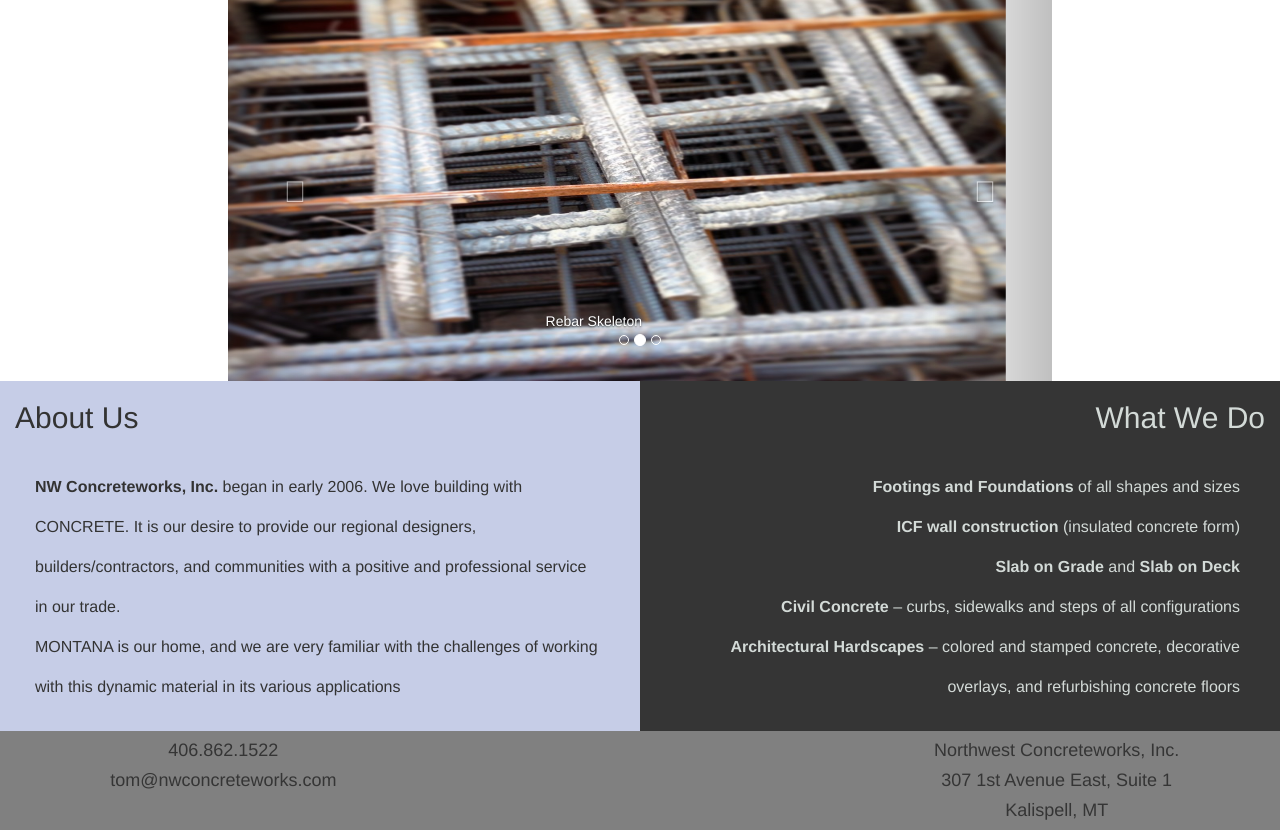
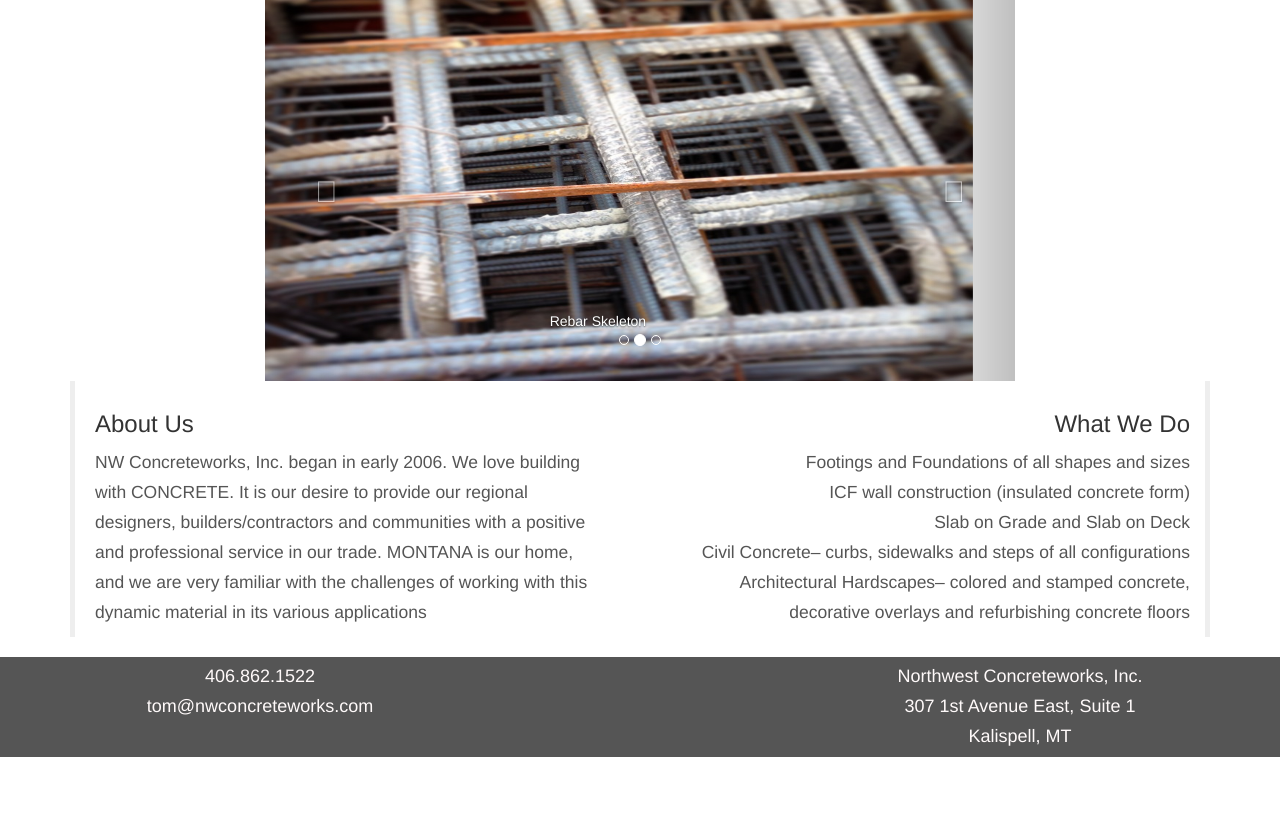
Before and after one commit to Dahvido/NW-Concrete, a plain HTML site: page index.html in a window 1280 px wide. Shown: the part 239-1069 px from the top of the page. After the commit the page ends 996 px from the top, so only its background shows below. Drawn offline with nearby package versions, Linux system fonts and the light colour scheme.

Commit message:
changed element body
I changed the element body because it kept messing with the footer. Switched to <blockquote> because it's a lot easier. Also it works better with minimalist design

```diff
--- a/css/custom.css
+++ b/css/custom.css
@@ -1,5 +1,4 @@
 utf-8
-
 .header {
   height: 168.75px;
   background-color: #ffffff !important;
@@ -12,6 +11,7 @@ utf-8
 
 p {
   line-height: 30px ;
+  color: #555 !important;
 }
 
 #navbarBottom {
@@ -37,58 +37,19 @@ p {
   align-items: center;
 }
 
-.elementContainer {
-  padding-top: 0px;
-  padding-bottom: 0px;
-  margin-bottom: 0px;
-  height: 350px;
-  font-size: 12pt;
-}
-
-#elementRightText {
-  margin-right: 25px;
-  line-height: 40px;
-  color: #D3DAD7;
-  padding-left: 35px;
-  padding-bottom: 40px;
-}
-
-#elementLeftText {
-  margin-left: 5px;
-  line-height: 40px;
-  padding-left: 15px;
-  padding-right: 25px;
-  padding-bottom: 40px;
-}
-
-#elementLeft {
-  background-color: #C6CDE7;
-  margin-top: 0px;
-  margin-bottom: 0px;
-  height: 350px !important;
-}
-
-#elementRight {
-  background-color: #353535;
-  margin-top: 0px;
-  margin-bottom: 0px;
-  height: 350px !important;
-}
-
-.footer {
-  background-color: grey;
+.footer-bottom {
+  background-color: #555555;
   text-align: center;
-  margin-top: 0px;
-  position: absolute;
+  min-height: 60px;
   width: 100%;
 }
 
-.footer a {
-  color: #353535;
+.footer-bottom a {
+  color: #fffafa;
 }
 
 .footerText {
-  color: #353535;
+  color: #fffafa;
 }
 
 
@@ -107,3 +68,10 @@ p {
     text-align: center;
   }
 }
+
+/* this is to shrink the text down so it can fit */
+@media (min-width: 768px) {
+  #elementLeftText #elementRightText {
+    line-height: 5px;
+  }
+}
--- a/index.html
+++ b/index.html
@@ -52,7 +52,7 @@
     </nav>
 
     <!-- image carousel -->
-    <div class="container-fluid" id="carouselContainer">
+    <div class="container" id="carouselContainer">
       <div class="row">
         <div class="col-lg-2 col-md-1"></div>
         <div class="col-lg-8 col-md-10 col-sm-12">
@@ -94,39 +94,41 @@
     </div>
 
     <!-- divided paragraph elements -->
-    <div class="container-fluid elementContainer">
+    <div class="container">
       <div class="row">
-        <div class="col-lg-6 col-md-6 col-sm-6" id="elementLeft">
-          <h2 align="left">About Us</h2>
-          <br>
-          <p align="left" id="elementLeftText"><strong>NW Concreteworks, Inc.</strong> began in early 2006.  We love building with CONCRETE.
-            It is our desire to provide our regional designers, builders/contractors, and communities with a positive and professional service in our trade.
-            <br>MONTANA is our home, and we are very familiar with the challenges of working with this dynamic material in its various applications</p><br>
+        <div class="col-md-6 col-xs-12">
+          <blockquote class="blockquote">
+            <h3>About Us</h3>
+            <p>NW Concreteworks, Inc. began in early 2006.  We love building with CONCRETE.
+              It is our desire to provide our regional designers, builders/contractors and communities with a positive and professional service in our trade.
+              MONTANA is our home, and we are very familiar with the challenges of working with this dynamic material in its various applications</p>
+          </blockquote>
         </div>
-        <div class="col-lg-6 col-md-6 col-sm-6" id="elementRight">
-          <h2 align="right" style="color:#D3DAD7;">What We Do</h2>
-          <br>
-          <p align="right" id="elementRightText"><strong>Footings and Foundations</strong> of all shapes and sizes<br>
-            <strong>ICF wall construction</strong> (insulated concrete form)<br>
-            <strong>Slab on Grade</strong> and <strong>Slab on Deck</strong><br>
-            <strong>Civil Concrete</strong> – curbs, sidewalks and steps of all  configurations<br>
-            <strong>Architectural Hardscapes</strong> – colored and stamped  concrete, decorative overlays, and refurbishing concrete  floors </p>
+        <div class="col-md-6 col-xs-12">
+          <blockquote class="blockquote-reverse">
+            <h3>What We Do</h3>
+            <p>Footings and Foundations of all shapes and sizes<br/>
+              ICF wall construction (insulated concrete form)<br/>
+              Slab on Grade and Slab on Deck<br/>
+              Civil Concrete– curbs, sidewalks and steps of all configurations<br/>
+              Architectural Hardscapes– colored and stamped concrete, decorative overlays and refurbishing concrete floors</p>
+          </blockquote>
         </div>
       </div>
     </div>
 
     <!-- Footer -->
-    <div class="footer">
-      <div class="container-fluid">
+    <div class="footer-bottom">
+      <div class="container">
         <div class="row">
           <div class="col-lg-12 col-md-12 col-sm-12 col-xs-12">
-            <div class="col-sm-4">
+            <div class="col-sm-4 col-xs-12">
               <h4 class="footerText, links"><a href="tel:406-862-1522">406.862.1522</a></h4>
               <h4 class="footerText, links"><a href="mailto:tom@nwconcreteworks.com">tom@nwconcreteworks.com<a/></h4>
             </div>
             <div class="col-sm-4">
             </div>
-            <div class="col-sm-4">
+            <div class="col-sm-4 col-xs-12">
               <h4 class="footerText">Northwest Concreteworks, Inc.</h4>
               <h4 class="footerText">307 1st Avenue East, Suite 1</h4>
               <h4 class="footerText">Kalispell, MT</h4>
```
